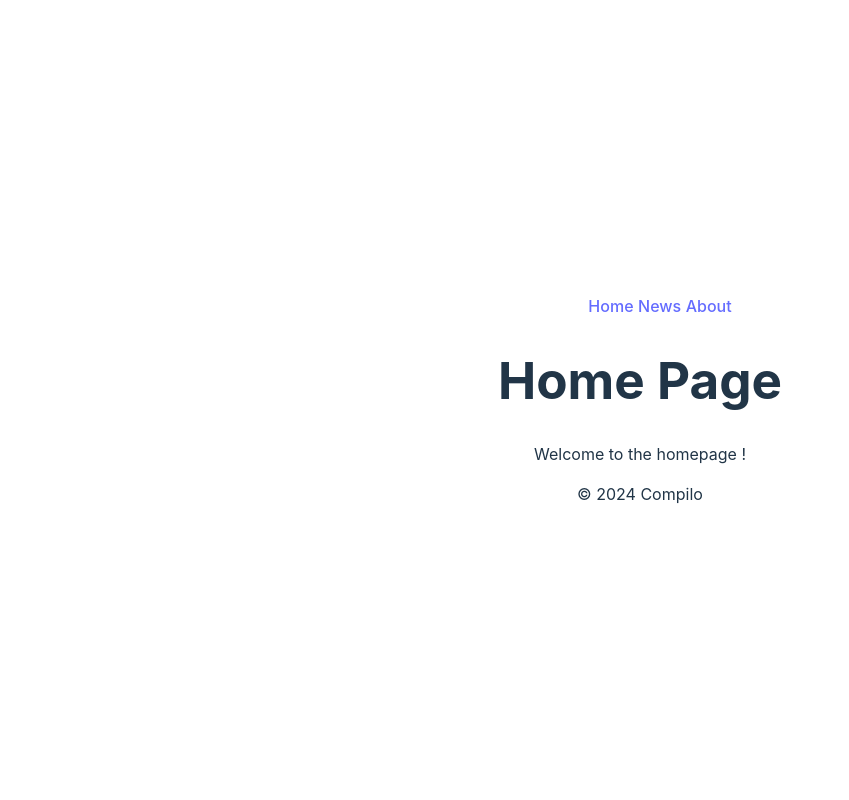
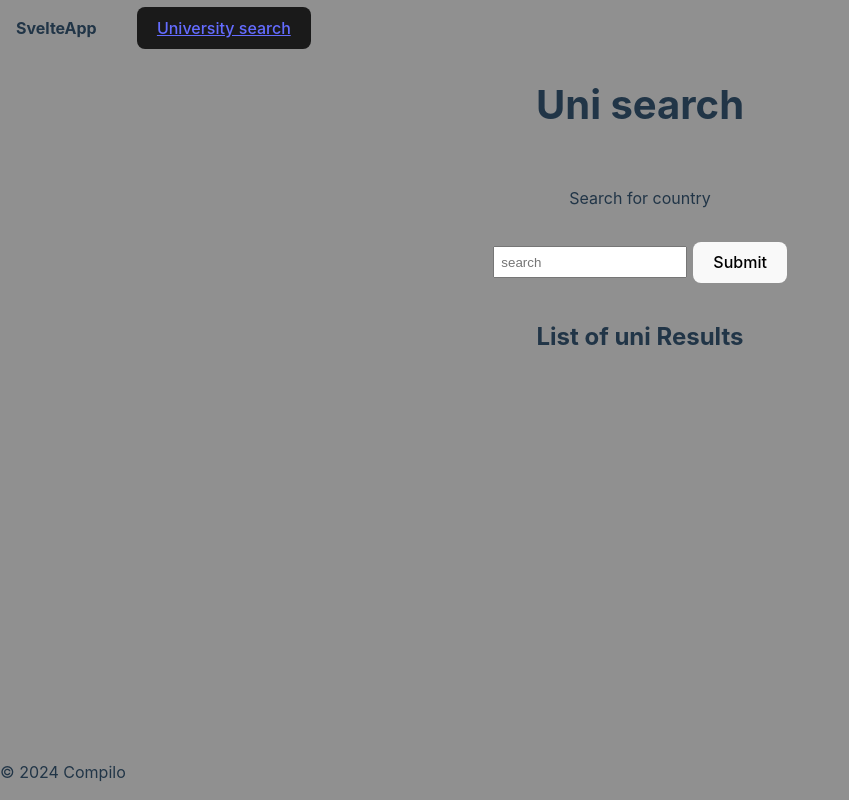
Before and after one commit to Moesera/NewsCom, a Svelte app: page / in a window 1280 px wide. Shown: the whole page, without its empty margins (0-849 px from the left). Built offline with nearby package versions, Linux system fonts and the light colour scheme.

Commit message:
uni search functionality

```diff
--- a/src/App.svelte
+++ b/src/App.svelte
@@ -9,9 +9,9 @@ import News from './routes/news/News.svelte';
 
 <Router>
   <Layout>
-  <Route path="/" component={Home}></Route>
-  <Route path="/news" component={News}></Route>
-  <Route path="/about" component={About}></Route>
+    <Route path="/" component={Home}></Route>
+    <Route path="/news" component={News}></Route>
+    <Route path="/about" component={About}></Route>
 </Layout>
 </Router>
 
--- a/src/app.css
+++ b/src/app.css
@@ -13,11 +13,28 @@
   -moz-osx-font-smoothing: grayscale;
 }
 
+a.nav-link {
+  border-radius: 8px;
+  border: 1px solid transparent;
+  padding: 0.6em 1.2em;
+  font-size: 1em;
+  font-weight: 500;
+  font-family: inherit;
+  background-color: #1a1a1a;
+  cursor: pointer;
+  transition: all;
+}
+
+a.nav-link:hover {
+  background: #646cff;
+  color: #1a1a1a;
+}
+
 a {
   font-weight: 500;
   color: #646cff;
-  text-decoration: inherit;
 }
+
 a:hover {
   color: #535bf2;
 }
@@ -28,11 +45,13 @@ body {
   place-items: center;
   min-width: 320px;
   min-height: 100vh;
+  background: rgba(70, 70, 70, 0.60);
 }
 
 h1 {
-  font-size: 3.2em;
+  font-size: 2.5em;
   line-height: 1.1;
+  text-align: center;
 }
 
 .card {
@@ -40,10 +59,18 @@ h1 {
 }
 
 #app {
-  max-width: 1280px;
-  margin: 0 auto;
-  padding: 2rem;
-  text-align: center;
+  display: flex;
+  height: 100dvh;
+  flex-direction: column;
+  min-width: 100%;
+}
+
+main {
+  flex: 1;
+  display: flex;
+  flex-direction: column;
+  align-items: center;
+  gap:1rem;
 }
 
 button {
@@ -57,9 +84,11 @@ button {
   cursor: pointer;
   transition: border-color 0.25s;
 }
+
 button:hover {
   border-color: #646cff;
 }
+
 button:focus,
 button:focus-visible {
   outline: 4px auto -webkit-focus-ring-color;
--- a/src/lib/components/layout/Header.svelte
+++ b/src/lib/components/layout/Header.svelte
@@ -4,9 +4,14 @@ import Nav from "./Nav.svelte";
 
 
 <header>
+  <span><strong>SvelteApp</strong></span>
 <Nav />
 </header>
 
 <style>
-
+  header {
+    display: flex;
+    align-items: center;
+    padding: 0 1rem;
+  }
 </style>
--- a/src/lib/components/layout/Nav.svelte
+++ b/src/lib/components/layout/Nav.svelte
@@ -4,8 +4,12 @@ import { Link } from "svelte-routing";
 
 <nav>
   <ul>
-    <Link to="/">Home</Link>
-    <Link to="/news">News</Link>
-    <Link to="/about">About</Link>
+    <Link to="/" class="nav-link" >University search</Link>
+    <!-- <Link to="/news">Civis Search</Link> -->
+    <!-- <Link to="/about">About</Link> -->
   </ul>
 </nav>
+
+<style>
+
+</style>
--- a/src/routes/home/Home.svelte
+++ b/src/routes/home/Home.svelte
@@ -1,7 +1,76 @@
 <script>
+  let country = "";
+  let uniData = [];
 
+  async function apiFetch() {
+    try {
+      const res = await fetch(
+        `http://universities.hipolabs.com/search?country=${country}`,
+      );
+      // alert(`this is ${country}`);
+
+      uniData = await res.json();
+
+      console.log(uniData);
+    } catch (e) {
+      console.log(e);
+    }
+  }
 </script>
 
-<h1>Home Page</h1>
+<h1>Uni search</h1>
 
-<p> Welcome to the homepage !</p>
+<p>Search for country</p>
+
+<section>
+  <form method="POST" on:submit|preventDefault={apiFetch}>
+    <!-- <label for="search" >search</label> -->
+    <input
+      bind:value={country}
+      id="search"
+      name="search"
+      type="text"
+      placeholder="search"
+    />
+
+    <button type="submit">Submit</button>
+  </form>
+</section>
+
+<section class="resultSection">
+  <h2>List of uni Results</h2>
+{#each uniData as uni }
+  <div class="uniBoxResult">
+    <h3>{uni.name}</h3>
+    <div>
+      <h4>Webpage</h4>
+      <p>{uni.web_pages[0]}</p>
+    </div>
+    <span>{uni.country}</span>
+  </div>
+{/each}
+</section>
+
+<style>
+  form {
+    display: flex;
+    align-items: center;
+    gap: 0.4rem;
+  }
+  input {
+    padding: 0.4rem;
+    margin: 0rem;
+  }
+
+  .resultSection {
+    display: flex;
+    flex-direction: column;
+    gap: 1rem;
+  }
+
+  .uniBoxResult {
+    background: rgba(120,102,240, 0.40);
+    padding: 0.8rem;
+    border-radius: 0.4rem;
+  }
+</style>
```
Also changed, not shown: src/assets/svelte.svg (deleted).
